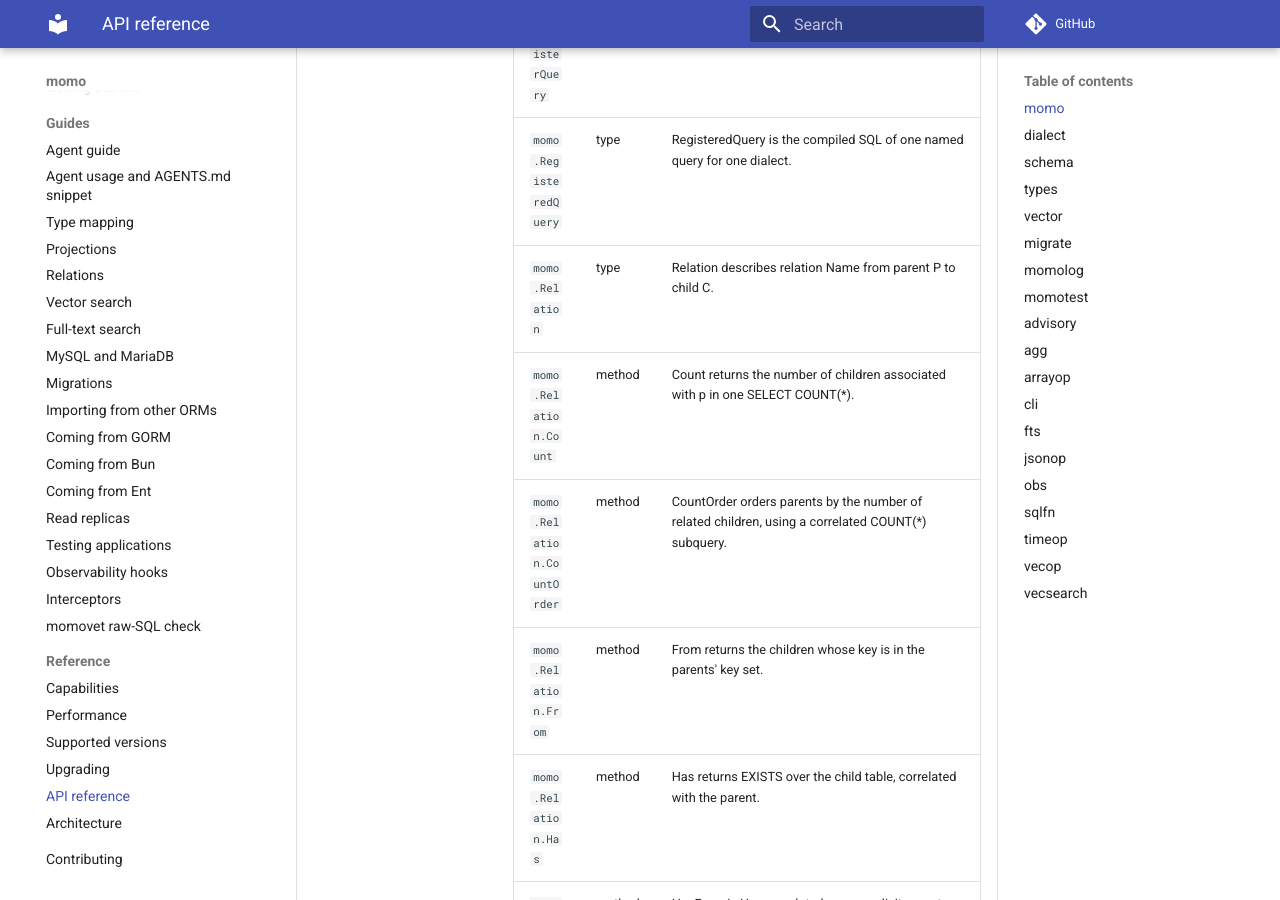
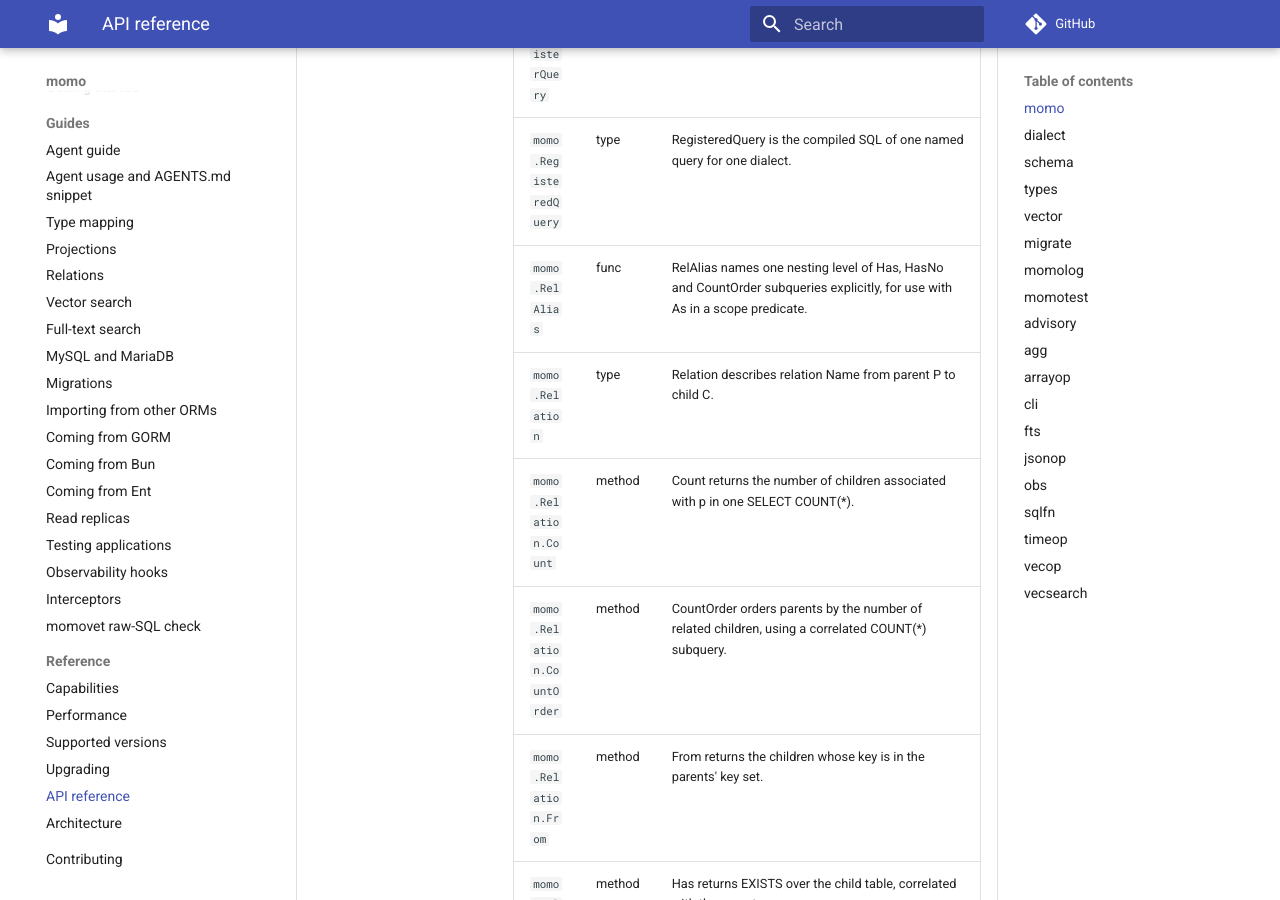
Before and after one commit to azrtydxb/momo, an MkDocs documentation site: the page built from docs/reference.md, in a window 1280 px wide and 900 px high, scrolled down 48154 px. Built offline with MkDocs 1.6.1 and Material for MkDocs 9.7.7, drawn with Linux system fonts in a browser that asks for light colours; comment, search, counter and statistics services are not loaded; the version menu is left out.

Commit message:
docs(reference): regenerate for RelAlias (#89)

```diff
--- a/docs/reference.md
+++ b/docs/reference.md
@@ -422,6 +422,7 @@ Import path: `github.com/azrtydxb/momo`
 | `momo.RefreshMaterializedView`         | func   | RefreshMaterializedView runs REFRESH MATERIALIZED VIEW on q.                                                                                                                                                                                                                      |
 | `momo.RegisterQuery`                   | func   | RegisterQuery registers build under name in the DefaultQueries registry.                                                                                                                                                                                                          |
 | `momo.RegisteredQuery`                 | type   | RegisteredQuery is the compiled SQL of one named query for one dialect.                                                                                                                                                                                                           |
+| `momo.RelAlias`                        | func   | RelAlias names one nesting level of Has, HasNo and CountOrder subqueries explicitly, for use with As in a scope predicate.                                                                                                                                                        |
 | `momo.Relation`                        | type   | Relation describes relation Name from parent P to child C.                                                                                                                                                                                                                        |
 | `momo.Relation.Count`                  | method | Count returns the number of children associated with p in one SELECT COUNT(*).                                                                                                                                                                                                    |
 | `momo.Relation.CountOrder`             | method | CountOrder orders parents by the number of related children, using a correlated COUNT(*) subquery.                                                                                                                                                                                |
```
